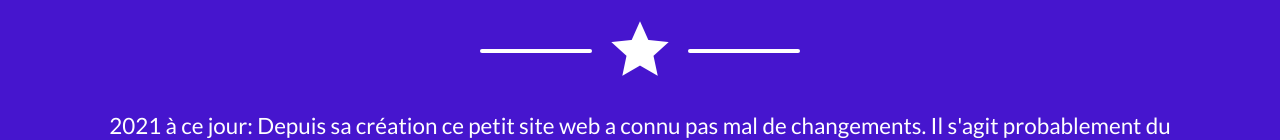
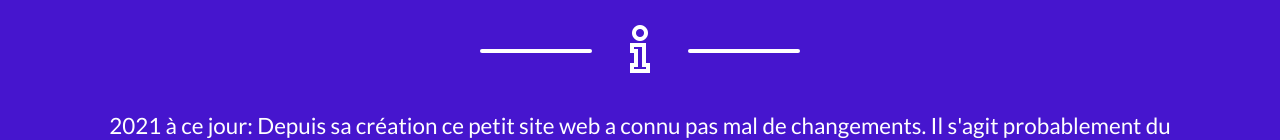
Before and after one commit to nair0lf32/website, a plain HTML site: page pages/infos.html in a window 1280 px wide. Shown: the part 259-399 px from the top of the page. Drawn offline with nearby package versions, Linux system fonts and the light colour scheme.

Commit message:
update infos

```diff
--- a/pages/infos.html
+++ b/pages/infos.html
@@ -88,7 +88,7 @@
             <!-- Icon Divider-->
             <div class="divider-custom divider-light">
                 <div class="divider-custom-line"></div>
-                <div class="divider-custom-icon"><i class="las la-star la-2x"></i></div>
+                <div class="divider-custom-icon"><i class="las la-info la-2x"></i></div>
                 <div class="divider-custom-line"></div>
             </div>
             <p class="lead text-white text-center ms-auto">
```
